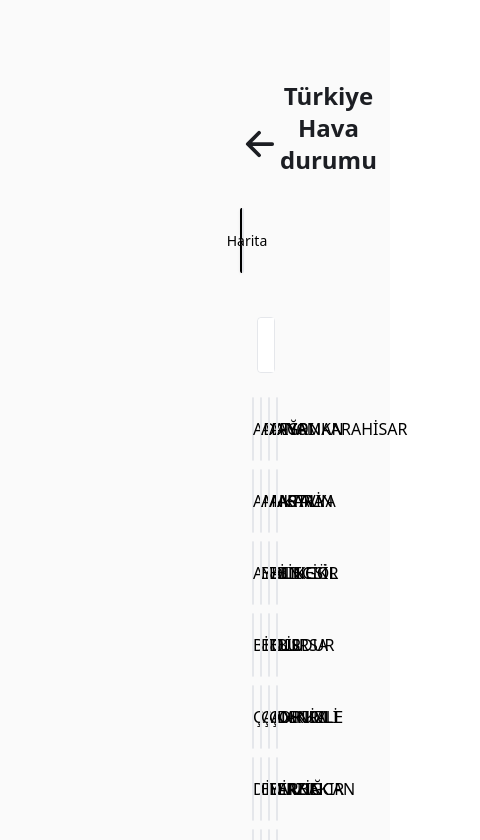
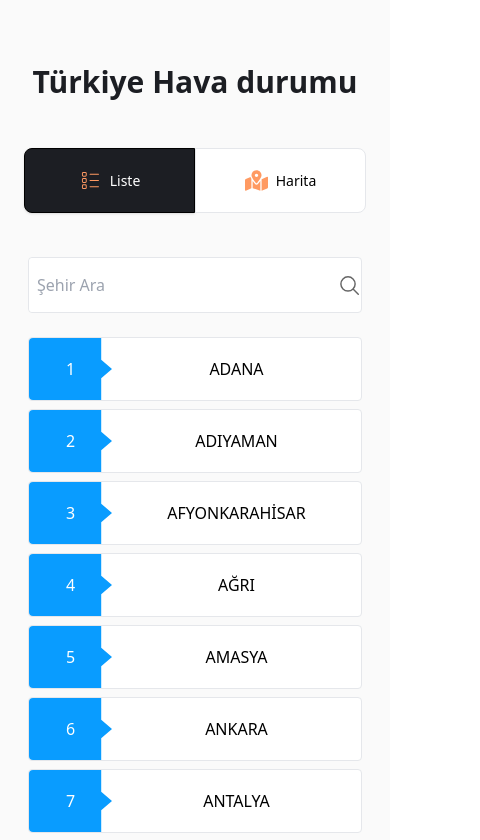
Before and after one commit to kuloglusalih10/open-weather-test-case, a React (Vite) app: page / in a window 390 px wide. Shown: the top 840 px of the page, 480 px wide, since content can reach past the window. Built offline with nearby package versions, Linux system fonts and the light colour scheme.

Commit message:
responsive and header tab connection

```diff
--- a/src/hooks/data-formatter.js
+++ b/src/hooks/data-formatter.js
@@ -35,22 +35,22 @@ export const formatter = (data) => {
 
         }
 
-        if(getHour(item.dt_txt) == 12 ){
+        if(getHour(item.dt_txt) == 12 ||  getHour(item.dt_txt) == 0){
 
             days[dayCount].tab.day = Math.round(item.main.temp);
         }
 
-        if(getHour(item.dt_txt) == 21 ){
+        if(getHour(item.dt_txt) == 21 || getHour(item.dt_txt) == 0 ){
 
             days[dayCount].tab.night = Math.round(item.main.temp);
         }
 
-        if(getHour(item.dt_txt) == 12 ){
+        if(getHour(item.dt_txt) == 12 || getHour(item.dt_txt) == 0 ){
 
             days[dayCount].tab.day_icon = item.weather[0].id.toString();
         }
 
-        if(getHour(item.dt_txt) == 21 ){
+        if(getHour(item.dt_txt) == 21 || getHour(item.dt_txt) == 0 ){
 
             days[dayCount].tab.night_icon = item.weather[0].id.toString();
         }
--- a/src/layout/index.jsx
+++ b/src/layout/index.jsx
@@ -1,19 +1,26 @@
 import React from 'react'
 import { Outlet } from 'react-router-dom'
 import { IoArrowBackOutline } from "react-icons/io5";
-import { useNavigate } from 'react-router-dom';
+import { useNavigate, useLocation } from 'react-router-dom';
+import classNames from 'classnames';
+
 
 
 export const Layout = () => {
 
   const navigation = useNavigate();
+  const path = useLocation().pathname.substring(1)
+
+
   return (
-    <div className='w-full h-full px-60 py-20'>
-        <div className='flex text-center flex-row w-full items-center justify-between'>
+    <div className='w-full h-full lg:px-44 md:px-32 px-4 pt-16 pb-2'>
+        <div className='flex text-center flex-row w-full items-center justify-between mb-4'>
           <div>
-            <IoArrowBackOutline color='#1c1e23' size={40} className='cursor-pointer' onClick={()=>navigation(-1)} />
+            <div className={classNames('', {'hidden' : !path})}>
+              <IoArrowBackOutline color='#1c1e23' size={40} className='cursor-pointer' onClick={()=>navigation(-1)} />
+            </div>
           </div>
-          <h2 className='text-2xl mb-8 font-semibold text-dark-gray text-center'>
+          <h2 className='text-3xl mb-8 font-semibold text-dark-gray text-center'>
             Türkiye Hava durumu
           </h2>
           <div>
--- a/src/screens/City/companents/BottomTab.jsx
+++ b/src/screens/City/companents/BottomTab.jsx
@@ -5,6 +5,7 @@ import WeatherIcon from 'react-icons-weather';
 import { useDispatch, useSelector } from 'react-redux';
 import { changeDay } from '../../../store/slices/weather';
 import { formatDate } from '../../../hooks/day';
+import { Skeleton } from 'antd';
 
 export const BottomTab = () => {
 
@@ -12,18 +13,19 @@ export const BottomTab = () => {
     const {days , currentDay , status} = useSelector(state => state.weather);
     const dispatch = useDispatch();
 
-    useEffect(()=> {
-        console.log(days)
-    },[status])
-
 
     return (
         <>
 
-            <div className='w-full h-[200px] flex flex-row itemss-center gap-x-2 justify-center'>
+            <div className='w-full  flex flex-row items-center gap-x-2 gap-y-2 flex-wrap justify-center'>
 
                 {
-                status != 'fulFilled' ? <div>yükleniyor</div>
+                    status != 'fulFilled' ?
+
+
+                        <div  className={classNames('bg-white border py-1 h-[200px] cursor-pointer w-full flex flex-col items-center justify-center rounded')} >
+                            <Skeleton className='w-full h-full' size='large' active/>
+                        </div>
 
                         :
 
@@ -32,7 +34,7 @@ export const BottomTab = () => {
                         Object.entries(days).map((day , index)=> {
 
                             return (
-                                <div onClick={()=> dispatch(changeDay(index))} key={index} className={classNames('bg-white border h-full cursor-pointer w-52 flex flex-col items-center justify-center rounded', {'custom border-blue' : currentDay == index})} >
+                                    <div onClick={()=>dispatch(changeDay(index))} key={index} className={classNames('bg-white border py-1 h-[200px] cursor-pointer w-full  xl:w-52 flex flex-col items-center justify-center rounded', {'custom border-blue' : currentDay == index})} >
                                         <div className='h-1/5 w-full text-dark-gray text-2xl flex items-center justify-center text-center font-semibold'>
                                             {formatDate( day[1].tab.name).split(' ')[0]}
                                         </div>
--- a/src/screens/City/companents/Chart.jsx
+++ b/src/screens/City/companents/Chart.jsx
@@ -2,6 +2,7 @@ import { createImmutableStateInvariantMiddleware } from '@reduxjs/toolkit';
 import React, { useEffect } from 'react'
 import ApexChart from 'react-apexcharts'
 import { useSelector,useDispatch } from 'react-redux';
+import { Skeleton } from 'antd';
 
 
 export const Chart = () => {
@@ -27,7 +28,10 @@ export const Chart = () => {
               }
             },
             grid: {
-
+              padding: {
+                left: 10,
+                right: 40 // Also you may want to increase this (based on the length of your labels)
+              },
                 xaxis: {
                   lines: {
                     show: false
@@ -105,8 +109,8 @@ export const Chart = () => {
 
              :
 
-            <div>
-              {status}
+            <div className=' w-full flex items-center justify-center h-[400px]' >
+                <Skeleton.Image active  className='w-full'/>
             </div>
         }
       </>
--- a/src/screens/City/companents/Header.jsx
+++ b/src/screens/City/companents/Header.jsx
@@ -3,6 +3,7 @@ import { useSelector } from 'react-redux'
 import WeatherIcon from 'react-icons-weather';
 import classNames from 'classnames';
 import { formatDate } from '../../../hooks/day';
+import { Skeleton } from 'antd';
 
 export const Header = () => {
 
@@ -11,7 +12,20 @@ export const Header = () => {
     return (
         <>
             {
-                !selectedTime ? <p>yükleniyor</p>
+                !selectedTime ?
+
+
+                <div className='w-full h-[100px] flex flex-row items-center justify-between'>
+
+                    <div className='flex flex-row items-center gap-x-3 justify-center h-full'>
+                        <Skeleton.Image active/>
+                        <Skeleton.Input  active/>
+                    </div>
+
+                    <div className='flex flex-col h-full items-end justify-center'>
+                        <Skeleton className='h-full w-32'  paragraph active/>
+                    </div>
+                </div>
 
                     :
 
--- a/src/screens/City/index.jsx
+++ b/src/screens/City/index.jsx
@@ -21,7 +21,7 @@ const City = () => {
     },[])
 
     return (
-        <div>
+        <div className='w-full h-max'>
             <Header/>
             <Tab/>
             <Chart/>
--- a/src/screens/Home/companents/ListPanel.jsx
+++ b/src/screens/Home/companents/ListPanel.jsx
@@ -13,11 +13,11 @@ export const ListPanel = () => {
 
     return (
         <>
-            <Tab.Panel className={classNames(' grid grid-cols-4 gap-2 p-3 '
+            <Tab.Panel className={classNames(' grid grid-cols-6  gap-2 p-3 '
                 )}>
 
-                <div className='grid grid-cols-5 col-span-4 mb-4 '>
-                    <div className='col-span-3 col-start-2 flex flex-row items-center justify-between rounded bg-white border h-14 pr-4'>
+                <div className='grid grid-cols-6 col-span-6  mb-4  '>
+                    <div className='col-span-6 lg:col-span-4 lg:col-start-2  flex flex-row items-center justify-between w-full rounded bg-white border h-14'>
                         <input type="text" className='w-full h-full rounded-l px-2 focus:outline-none ' placeholder='Şehir Ara' onChange={e => setSearch(e.target.value)}/>
                         <IoSearchOutline  size={25} color='#656565'/>
                     </div>
@@ -28,7 +28,7 @@ export const ListPanel = () => {
                 {
                     cities.filter(item => item.il_adi.startsWith(search.toUpperCase())).map((city, index)=>{
                         return (
-                            <div key={index} onClick={()=> navigation(`/${city.plaka}`)} className={classNames('row-span-1 hover:bg-slate-200 cursor-pointer col-span-1 flex flex-row items-center justify-center h-16 border rounded bg-white')}>
+                            <div key={index} onClick={()=> navigation(`/${city.plaka}`)} className={classNames('row-span-1 hover:bg-slate-200 cursor-pointer xl:col-span-2 sm:col-span-3 col-span-6 flex flex-row items-center justify-center h-16 border rounded bg-white')}>
 
                                 <div className='w-1/4 h-full rounded'>
                                     <div className=' flex clip items-center rounded-l justify-center h-full w-full text-white bg-blue'>
--- a/src/screens/Home/companents/TabBar.jsx
+++ b/src/screens/Home/companents/TabBar.jsx
@@ -16,7 +16,7 @@ export const TabBar = () => {
     return (
         <>
             <Tab.Group >
-                    <Tab.List className="flex rounded-lg bg-blue-900/20 mx-auto lg:w-[50%]">
+                    <Tab.List className="flex rounded-lg bg-blue-900/20 px-2 mx-auto lg:w-[50%]">
                         <Tab className={({ selected }) =>
                             classNames(
                             'w-full  rounded-l-lg flex items-center justify-center py-5 text-sm font-medium leading-5',
--- a/src/store/slices/weather.js
+++ b/src/store/slices/weather.js
@@ -45,8 +45,9 @@ const weatherSlice = createSlice({
         changeDay : (state, action)=>{
             state.selectedTabData = state.days[action.payload][state.currentTab];
             state.selectedDates = state.days[action.payload].dates;
-            state.currentDay = action.payload
-        },
+            state.currentDay = action.payload;
+            state.selectedTime = state.days[state.currentDay].moments[Math.round((state.days[state.currentDay].moments.length)/2)]
+        }
 
     },
     extraReducers: (builder) => {
@@ -55,13 +56,12 @@ const weatherSlice = createSlice({
             fetchWeather.fulfilled , (state , action) => {
 
                 let parsedData = formatter(action.payload);
-                state.selectedTime= parsedData.current;
+                state.selectedTime = parsedData.current;
                 console.log(parsedData);
                 state.days = parsedData.days;
                 state.selectedTabData = parsedData.days[state.currentDay][state.currentTab];
                 state.selectedDates = parsedData.days[state.currentDay].dates
                 state.status = 'fulFilled'
-                console.log(state.status)
             }
 
         ),
```
Also changed, not shown: src/App.css (line endings or trailing spaces). Lines whose indentation alone changed are shown as unchanged.
